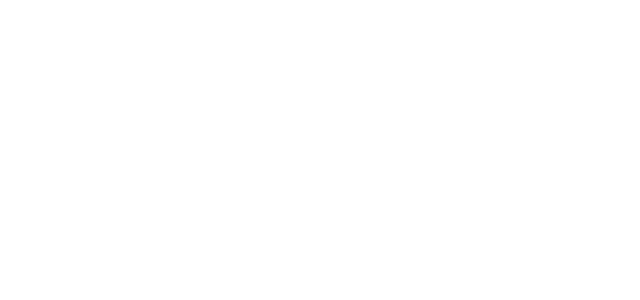
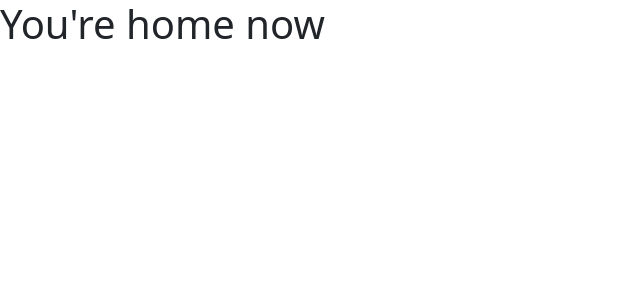
Before and after one commit to codeddave/node-auth-, a React (Create React App) app in the folder client/: page /app in a window 1280 px wide. Shown: the top 300 px of the page, without its empty margins (0-640 px from the left). Built offline with nearby package versions, Linux system fonts and the light colour scheme; sample sign-in values are in the browser's storage.

Commit message:
updated Private Route

```diff
--- a/client/src/App.tsx
+++ b/client/src/App.tsx
@@ -1,4 +1,5 @@
 import {BrowserRouter as Router, Switch, Route } from "react-router-dom"
+import Home from "./components/Home";
 import PrivateRoute from "./components/PrivateRoute";
 import Register from './components/Register';
 
@@ -7,8 +8,8 @@
     <div className="App ">
         <Router>
           <Switch>
-
-            <PrivateRoute exact path="/register" component={Register}/>
+            <Route exact path = "/register" component = {Register}/>
+            <PrivateRoute exact path="/app" component={Home}/>
           </Switch>
         </Router>
 
--- /dev/null
+++ b/client/src/components/Home.tsx
@@ -0,0 +1,11 @@
+//import React from 'react'
+
+const Home = () => {
+    return (
+        <div>
+            <h1>You're home now</h1>
+        </div>
+    )
+}
+
+export default Home
```
